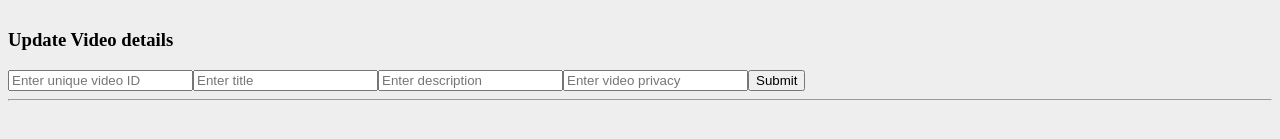
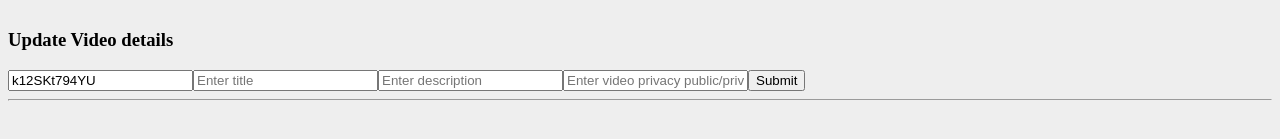
Before and after one commit to Devilla/youtube-app, a React (Create React App) app in the folder client/: page / in a window 1280 px wide. Shown: the part 167-306 px from the top of the page. Built offline with nearby package versions, Linux system fonts and the light colour scheme; no server answers.

Commit message:
state added

```diff
--- a/client/src/components/UpdateVideo.js
+++ b/client/src/components/UpdateVideo.js
@@ -11,15 +11,25 @@ const getBooksQuery = gql`
 `
 
 class UpdateVideo extends Component {
+  constructor(props){
+    super(props);
+    this.state = {
+      videoID : "k12SKt794YU",
+      videoTitle : "",
+      videoDescription : "",
+      videoPrivacy : ""
+    };
+  }
   render(){
+    const { videoID , videoTitle, videoDescription,videoPrivacy } = this.state;
     console.log(this.props);
     return (
       <div>
       <h3>Update Video details</h3>
-      <input type="text" placeholder="Enter unique video ID"/>
-      <input type="text" placeholder="Enter title"/>
-      <input type="text" placeholder="Enter description"/>
-      <input type="text" placeholder="Enter video privacy"/>
+      <input type="text" placeholder="Enter unique video ID" value={videoID}/>
+      <input type="text" placeholder="Enter title" value={videoTitle}/>
+      <input type="text" placeholder="Enter description" value={videoDescription}/>
+      <input type="text" placeholder="Enter video privacy public/private" value={videoPrivacy}/>
       <input type="submit"/>
       </div>
     );
```
